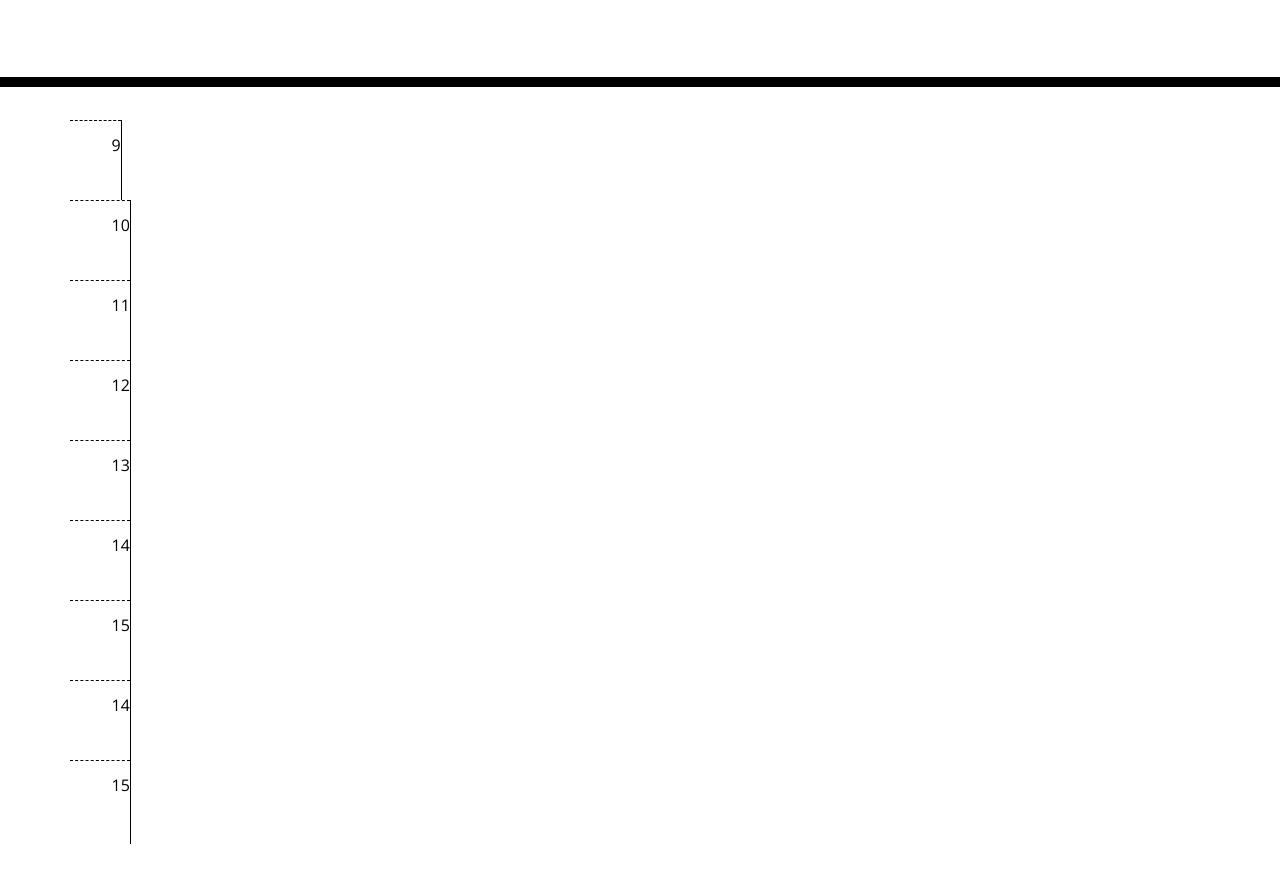
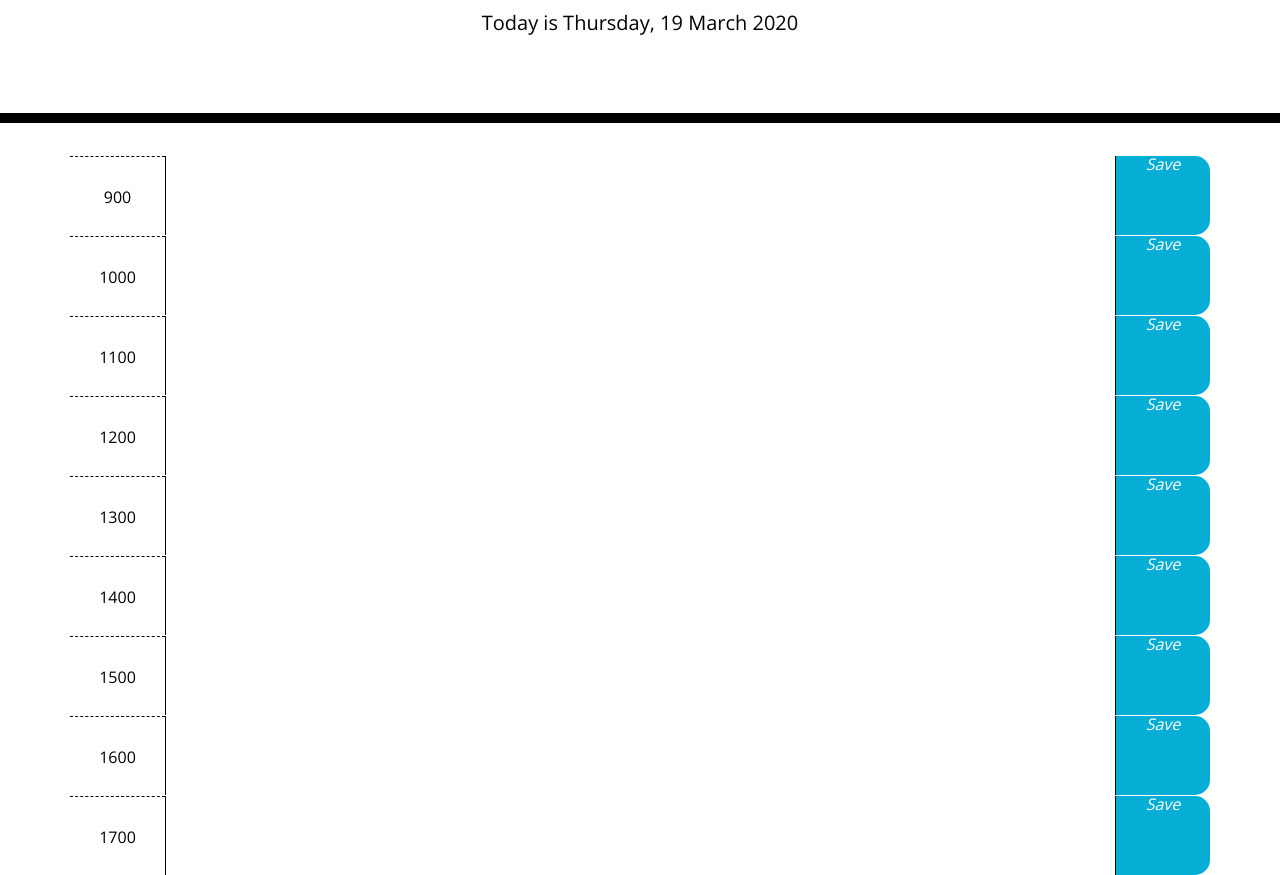
Before and after one commit to dionleung14/Workday-Scheduler, a plain HTML site: page index.html in a window 1280 px wide. Shown: the part 181-1056 px from the top of the page. Before the commit the page ends 1025 px from the top, so only its background shows below. Drawn offline with nearby package versions, Linux system fonts and the light colour scheme.

Commit message:
edited html elements to build static schedule according to Bootstrap grid system. initialized javascript code to moment.js

```diff
--- a/index.html
+++ b/index.html
@@ -31,58 +31,67 @@
     <div class="container">
       <!-- Timeblocks go here -->
       <div class="time-block row">
-        <div class="hour">
-          9
+        <div class="col-1 hour">
+          900
         </div>
-        <textarea name="placehold" id="hour-9" cols="80" rows="4"></textarea>
+        <textarea class="col-10" name="task" id="9" cols="30" rows="1"></textarea>
+        <div class="saveBtn col-1"><i>Save</i></div>
       </div>
       <div class="time-block row">
-        <div class="hour">
-          10
+        <div class="col-1 hour">
+          1000
         </div>
-        <textarea name="placehold" id="hour-10" cols="80" rows="4"></textarea>
+        <textarea class="col-10" name="task" id="10" cols="30" rows="1"></textarea>
+        <div class="saveBtn col-1"><i>Save</i></div>
       </div>
       <div class="time-block row">
-        <div class="hour">
-          11
+        <div class="col-1 hour">
+          1100
         </div>
-        <textarea name="placehold" id="hour-11" cols="80" rows="4"></textarea>
+        <textarea class="col-10" name="task" id="11" cols="30" rows="1"></textarea>
+        <div class="saveBtn col-1"><i>Save</i></div>
       </div>
       <div class="time-block row">
-        <div class="hour">
-          12
+        <div class="col-1 hour">
+          1200
         </div>
-        <textarea name="placehold" id="hour-12" cols="80" rows="4"></textarea>
+        <textarea class="col-10" name="task" id="12" cols="30" rows="1"></textarea>
+        <div class="saveBtn col-1"><i>Save</i></div>
       </div>
       <div class="time-block row">
-        <div class="hour">
-          13
+        <div class="col-1 hour">
+          1300
         </div>
-        <textarea name="placehold" id="hour-13" cols="80" rows="4"></textarea>
+        <textarea class="col-10" name="task" id="13" cols="30" rows="1"></textarea>
+        <div class="saveBtn col-1"><i>Save</i></div>
       </div>
       <div class="time-block row">
-        <div class="hour">
-          14
+        <div class="col-1 hour">
+          1400
         </div>
-        <textarea name="placehold" id="hour-14" cols="80" rows="4"></textarea>
+        <textarea class="col-10" name="task" id="14" cols="30" rows="1"></textarea>
+        <div class="saveBtn col-1"><i>Save</i></div>
       </div>
       <div class="time-block row">
-        <div class="hour">
-          15
+        <div class="col-1 hour">
+          1500
         </div>
-        <textarea name="placehold" id="hour-15" cols="80" rows="4"></textarea>
+        <textarea class="col-10" name="task" id="15" cols="30" rows="1"></textarea>
+        <div class="saveBtn col-1"><i>Save</i></div>
       </div>
       <div class="time-block row">
-        <div class="hour">
-          14
+        <div class="col-1 hour">
+          1600
         </div>
-        <textarea name="placehold" id="hour-16" cols="80" rows="4"></textarea>
+        <textarea class="col-10" name="task" id="16" cols="30" rows="1"></textarea>
+        <div class="saveBtn col-1"><i>Save</i></div>
       </div>
       <div class="time-block row">
-        <div class="hour">
-          15
+        <div class="col-1 hour">
+          1700
         </div>
-        <textarea name="placehold" id="hour-17" cols="80" rows="4"></textarea>
+        <textarea class="col-10" name="task" id="17" cols="30" rows="1"></textarea>
+        <div class="saveBtn col-1"><i>Save</i></div>
       </div>
     </div>
 
--- a/script.js
+++ b/script.js
@@ -1 +1,51 @@
-// console.log("custom script connected")
+// Create variable that uses moment.js to retrieve the current day
+// Display as `day of the week`, day month year
+var today = moment().format("dddd, D MMMM YYYY")
+
+// Create variable that uses moment.js to retrieve the current hour (military time)
+var currentHour = moment().hour();
+
+// Grab a reference to all text areas in an array
+var textAreaArr = $("textarea")
+
+// Create empty array for textAreaId
+var textAreaIdArr = []
+
+// Grab a reference to all div elements with class of time-block
+// var timeBlockArr = $(".time-block").attr("class")
+var timeBlockArr = $(".time-block")
+
+// Converts the array of textarea ids from strings to integers
+$.each(textAreaArr, function(){
+    // console.log(this.getAttribute("id")) // gives the text area id in a string
+    // console.log(this) // gives the text area element
+    // console.log($(this)) // gives the text area object
+    textAreaIdArr.push(this.getAttribute("id"))
+})
+
+
+// Identifies which hour should be marked as past, present, or future
+$.each(textAreaIdArr, function(){
+    var intElement = parseInt(textAreaIdArr)
+    if (intElement === currentHour) {
+        console.log("present");
+    } else if (intElement < currentHour) {
+        console.log("past");
+    } else {
+        console.log("future")
+    }
+})
+
+// Identify the text area element with the id matching the current hour
+// Push class of present
+
+
+// for (i=0; i<textAreaArr.length; i++) {
+//     var currentElement = textAreaArr[i];
+//     console.log(currentElement.attr("id"))
+// }
+// var textAreaId =
+
+
+// Display today's date in header, id of currentDay
+$("#currentDay").text(`Today is ` + today);
```
